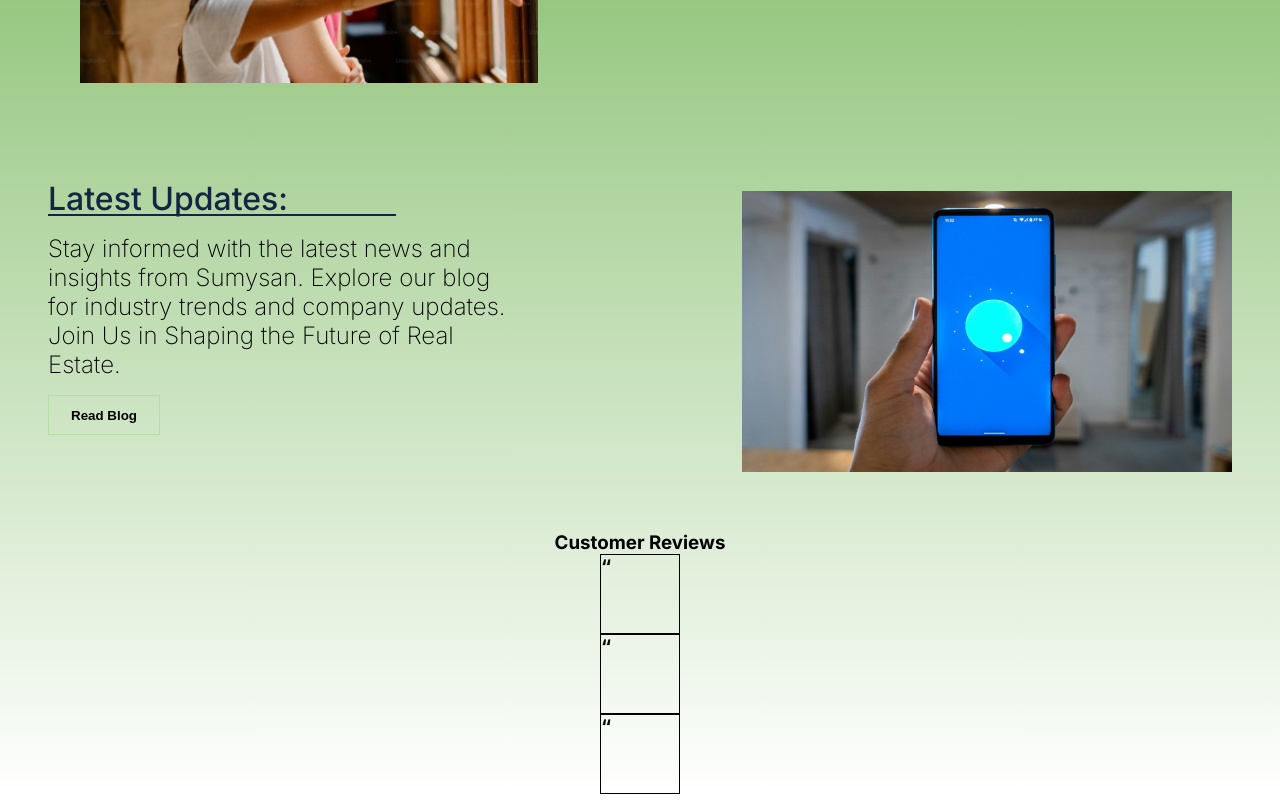
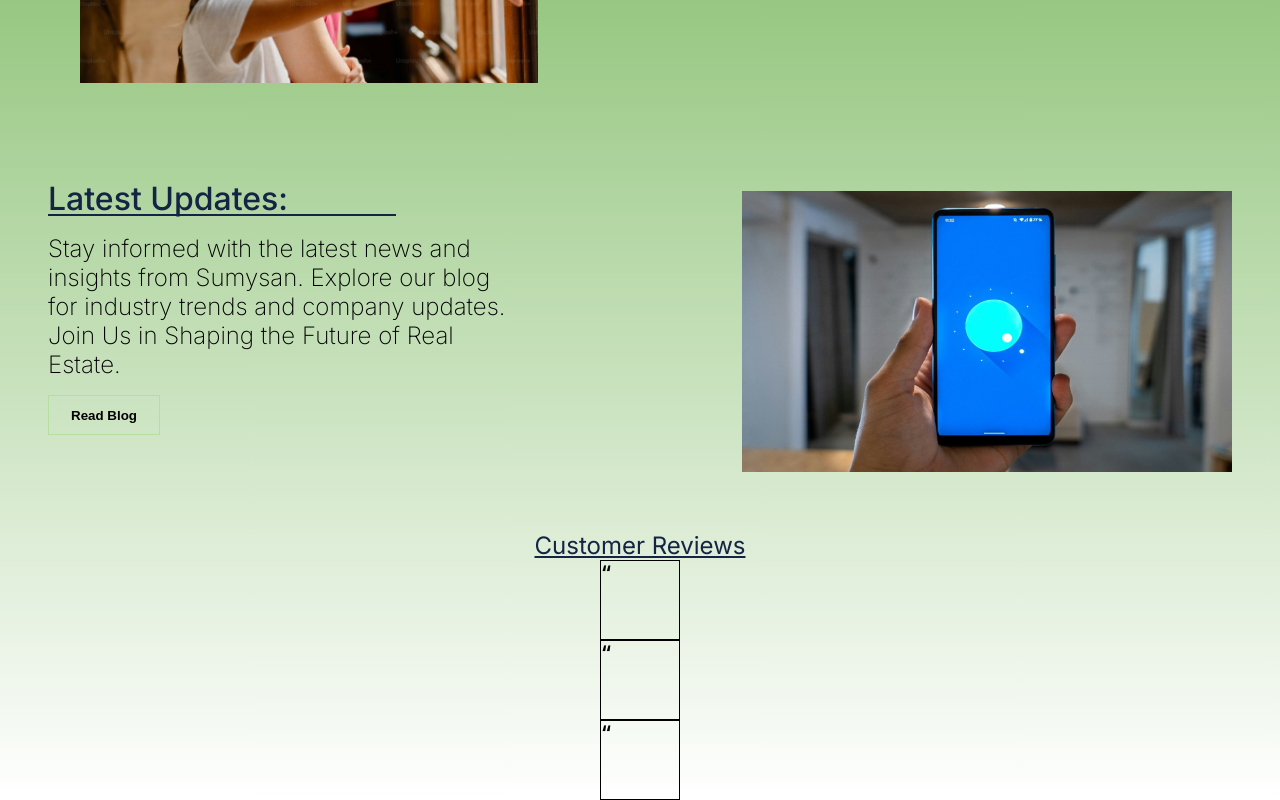
Before and after one commit to SumySan-Homex/Sumysan, a Next.js app: page / in a window 1280 px wide. Shown: the part 1913-2713 px from the top of the page. Built offline with nearby package versions, Linux system fonts and the light colour scheme.

Commit message:
:lipstick: Update style files

```diff
--- a/components/Content.tsx
+++ b/components/Content.tsx
@@ -49,7 +49,7 @@ const Content = () => {
         <div>
           <div className={styles.cardContents}>
             <div>
-              <h3>Customer Reviews</h3>
+              <h3 className={styles.h3}>Customer Reviews</h3>
             </div>
 
             <div>
--- a/styles/content.module.css
+++ b/styles/content.module.css
@@ -95,6 +95,13 @@
   align-items: center;
 }
 
+.h3 {
+  font-size: x-large;
+  font-weight: 400;
+  text-decoration: underline;
+  color: #132445;
+}
+
 .card {
   width: 5rem;
   height: 5rem;
```
